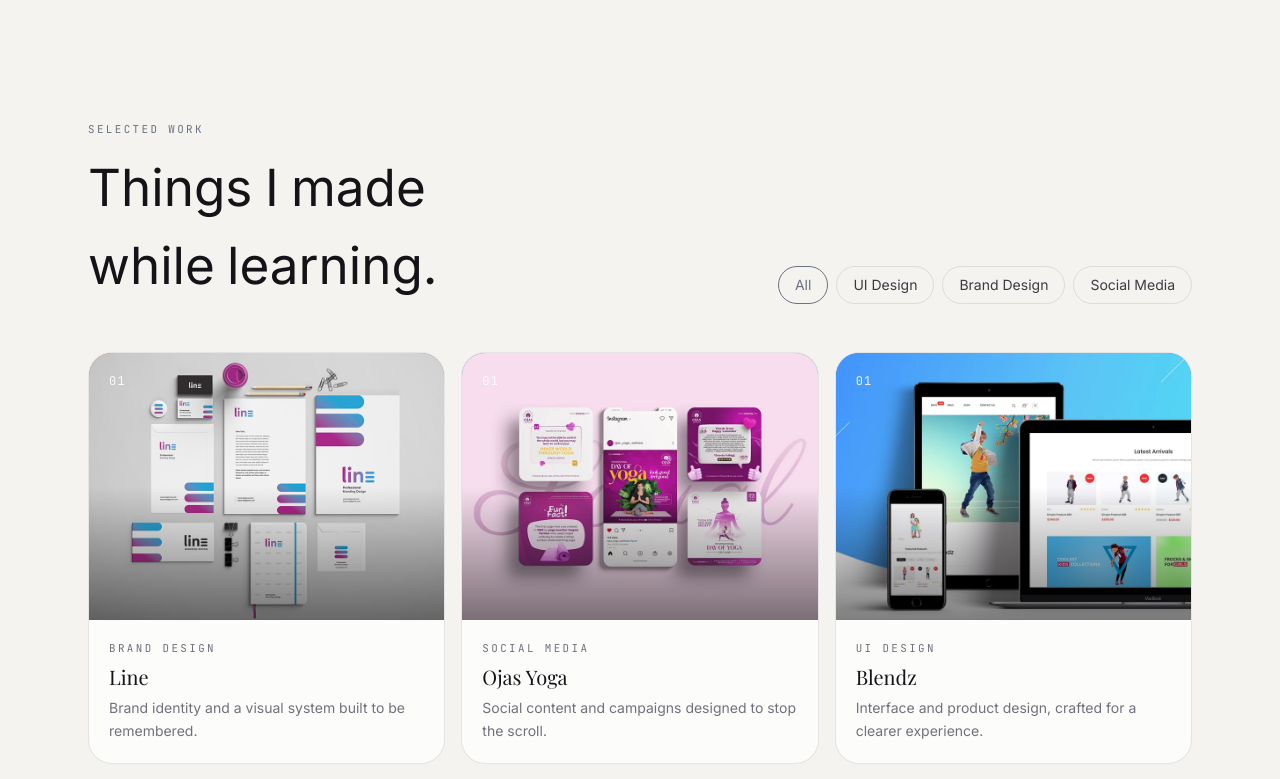
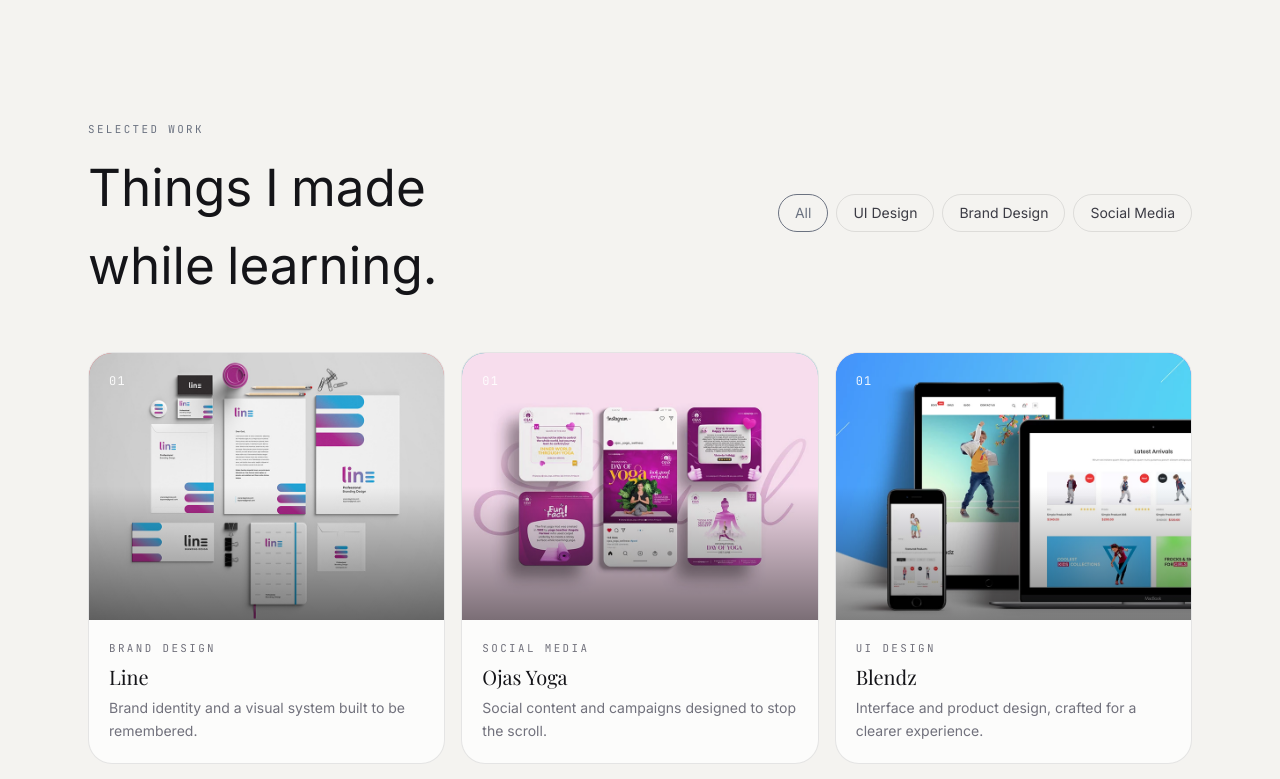
Before and after one commit to parthyk/parthiban-portfolio, a Next.js app: page / in a window 1280 px wide. Shown: the part 1900-2679 px from the top of the page. Built offline with nearby package versions, Linux system fonts and the light colour scheme; a web font is replaced by a local one.

Commit message:
Center-align items-end utility override in global CSS

```diff
--- a/app/globals.css
+++ b/app/globals.css
@@ -164,3 +164,7 @@ body {
 .animate-scroll-dot {
   animation: scroll-dot 2.2s ease-in-out infinite;
 }
+
+.items-end {
+  align-items: center;
+}
```
